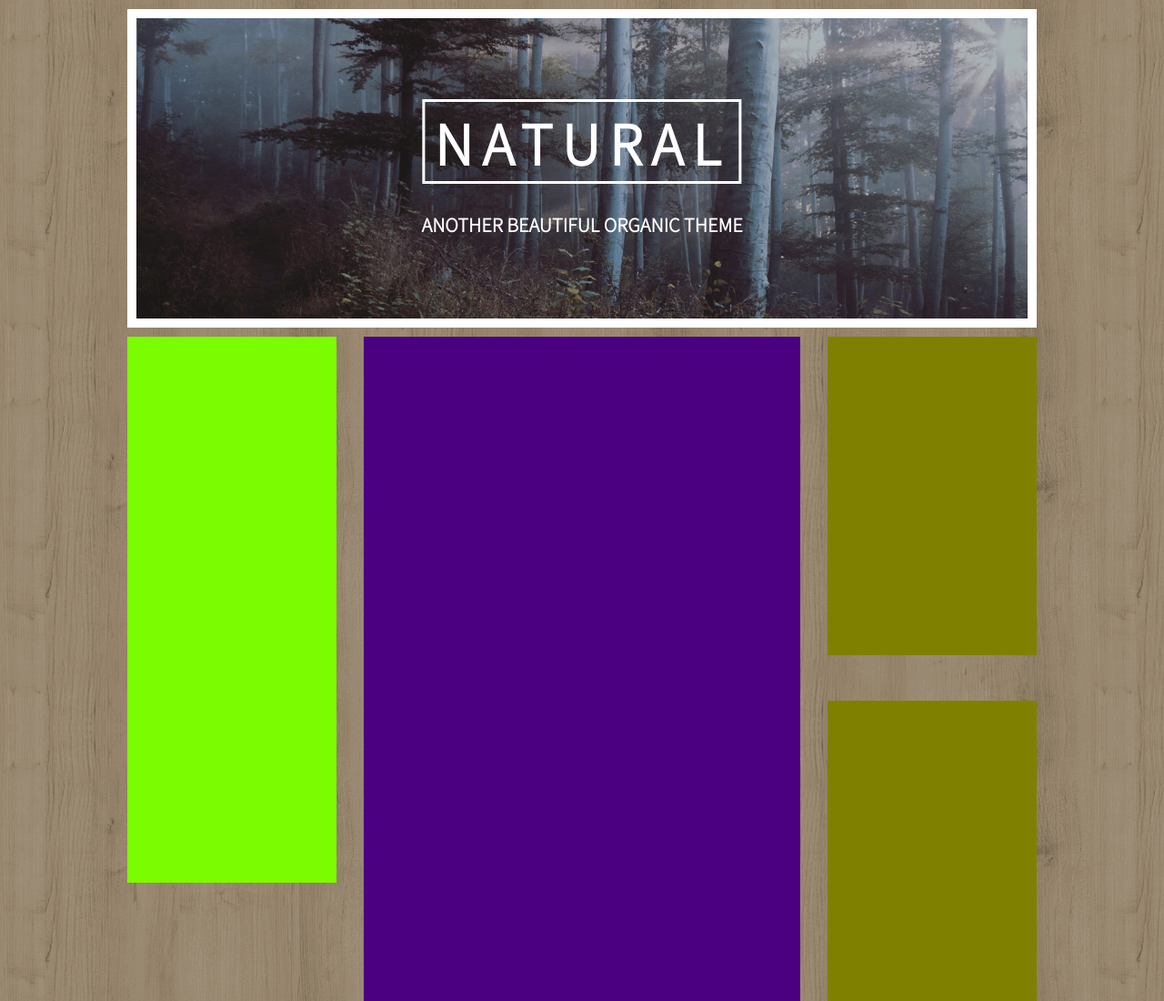
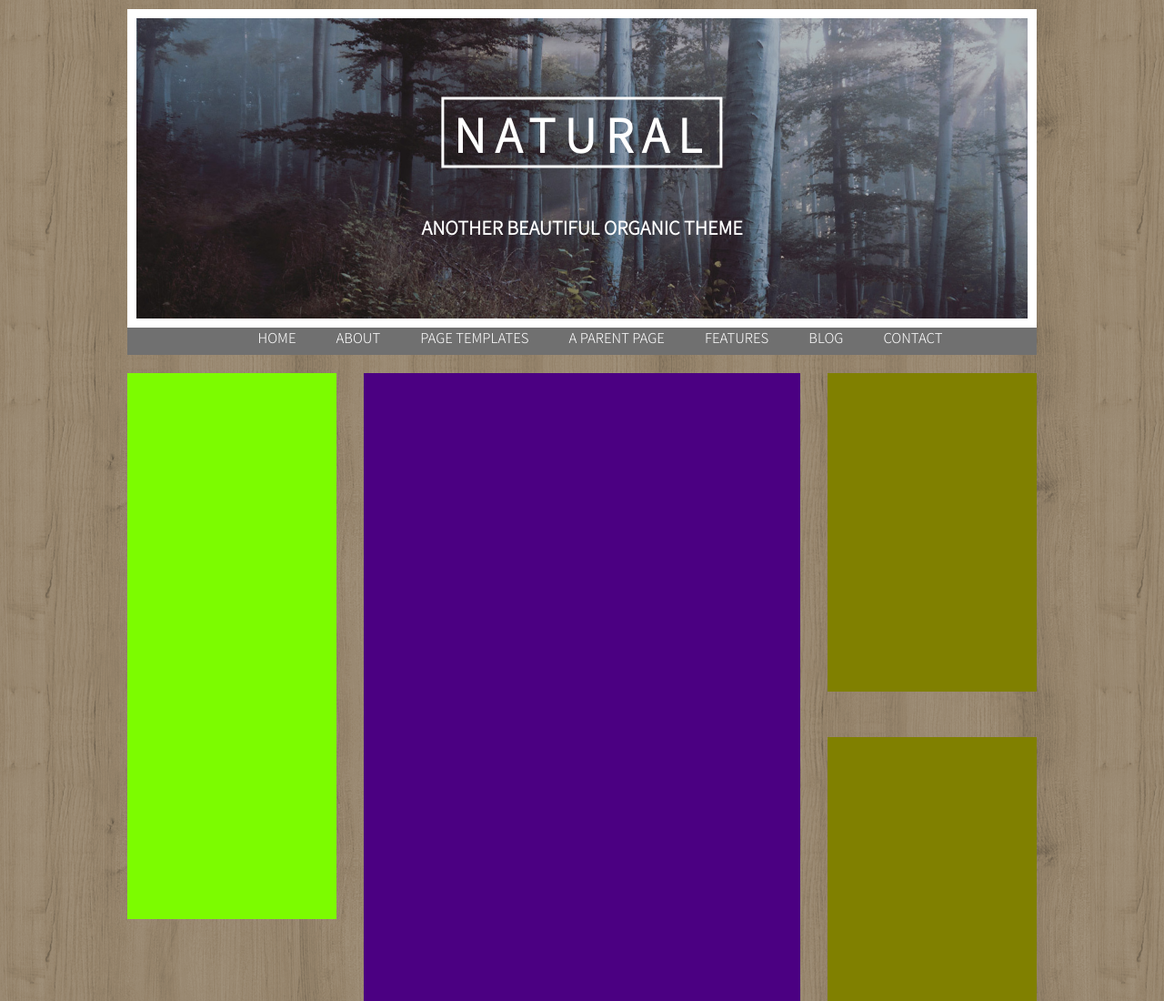
Before and after one commit to Maurospinosi/htmlcss-wp, a plain HTML site: page index.html in a window 1280 px wide. Shown: the top 1100 px of the page at 91% size. Drawn offline with Linux system fonts and the light colour scheme.

Commit message:
Finito header-Barra menu

```diff
--- a/css/style.css
+++ b/css/style.css
@@ -12,9 +12,7 @@ header{
   background-image: url(../img/header.jpg);
   height: 350px;
   background-size:cover;
-  margin-top: 5px;
   margin-top: 10px;
-  margin-bottom: 10px;
   border: solid white 10px;
   position: relative;
 }
@@ -31,13 +29,32 @@ h1{
   display: inline-block;
   border: solid white 3px;
   letter-spacing: 10px;
-  font-size: 60px;
+  font-size: 50px;
   margin-bottom: 30px;
   padding-left: 10px;
   padding-right: 10px;
 }
 h3{
+  margin-top: 20px;
   font-size: 20px;
+}
+.menu, li{
+  display: inline-block;
+  list-style: none;
+}
+.menu{
+  width: 1000px;
+  height: 30px;
+  text-align: center;
+  background-color: #707070;
+  margin-bottom: 20px;
+}
+a{
+  font-family: 'Noto Sans JP', sans-serif;
+  color: white;
+  text-decoration: none;
+  font-size: 15px;
+  margin-left: 40px;
 }
 main::after{
   clear: both;
@@ -83,6 +100,6 @@ section{
 footer{
   background-color: yellow;
   height: 150px;
-  margin-top: 10px;
+  margin-top: 20px;
   margin-bottom: 10px;
 }
--- a/index.html
+++ b/index.html
@@ -9,14 +9,44 @@
   <body>
 
 
-<!-- parte superiore,titolo -->
    <header>
+     <!-- parte superiore-titolo -->
      <div class="text">
          <h1>NATURAL</h1>
        <h3>ANOTHER BEAUTIFUL ORGANIC THEME</h3>
      </div>
+     <!-- /parte superiore-titolo -->
    </header>
-<!-- parte superiore,titolo -->
+
+   <!-- barra menu -->
+   <nav>
+     <ul class="menu">
+       <li>
+         <a href="#">HOME</a>
+       </li>
+       <li>
+         <a href="#">ABOUT</a>
+       </li>
+       <li>
+         <a href="#">PAGE TEMPLATES</a>
+       </li>
+       <li>
+         <a href="#">A PARENT PAGE</a>
+       </li>
+       <li>
+         <a href="#">FEATURES</a>
+       </li>
+       <li>
+         <a href="#">BLOG</a>
+       </li>
+       <li>
+         <a href="#">CONTACT</a>
+       </li>
+     </ul>
+   </nav>
+   <!-- /barra menu -->
+
+
 
 
 
```
